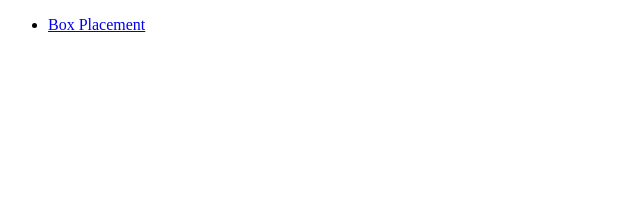
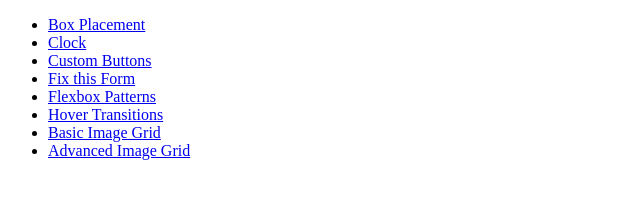
Before and after one commit to nicokoenig/css-workshop, a plain HTML site: page index.html in a window 1280 px wide. Shown: the whole page, without its empty margins (0-640 px from the left). Drawn offline with Linux system fonts and the light colour scheme.

Commit message:
refacor: renames files

```diff
--- a/index.html
+++ b/index.html
@@ -1,14 +1,27 @@
 <!DOCTYPE html>
 <html lang="en">
-<head>
-    <meta charset="UTF-8">
-    <meta http-equiv="X-UA-Compatible" content="IE=edge">
-    <meta name="viewport" content="width=device-width, initial-scale=1.0">
+  <head>
+    <meta charset="UTF-8" />
+    <meta http-equiv="X-UA-Compatible" content="IE=edge" />
+    <meta name="viewport" content="width=device-width, initial-scale=1.0" />
     <title>Index of examples</title>
-</head>
-<body>
+  </head>
+  <body>
     <ul>
-        <li><a href="./box-placement/">Box Placement</a></li>
+      <li><a href="box-placement/box-placement.html">Box Placement</a></li>
+      <li><a href="clock/clock.html">Clock</a></li>
+      <li><a href="custom-buttons/custom-buttons.html">Custom Buttons</a></li>
+      <li><a href="fix-this-form/fix-this-form.html">Fix this Form</a></li>
+      <li>
+        <a href="flexbox-patterns/flexbox-patterns.html">Flexbox Patterns</a>
+      </li>
+      <li>
+        <a href="hover-transitions/hover-transitions.html">Hover Transitions</a>
+      </li>
+      <li><a href="image-grids/basic-image-grid.html">Basic Image Grid</a></li>
+      <li>
+        <a href="image-grids/advanced-image-grid.html">Advanced Image Grid</a>
+      </li>
     </ul>
-</body>
+  </body>
 </html>
```
Also changed, not shown: box-placement/box-placement.html (renamed from box-placement/index.html).
